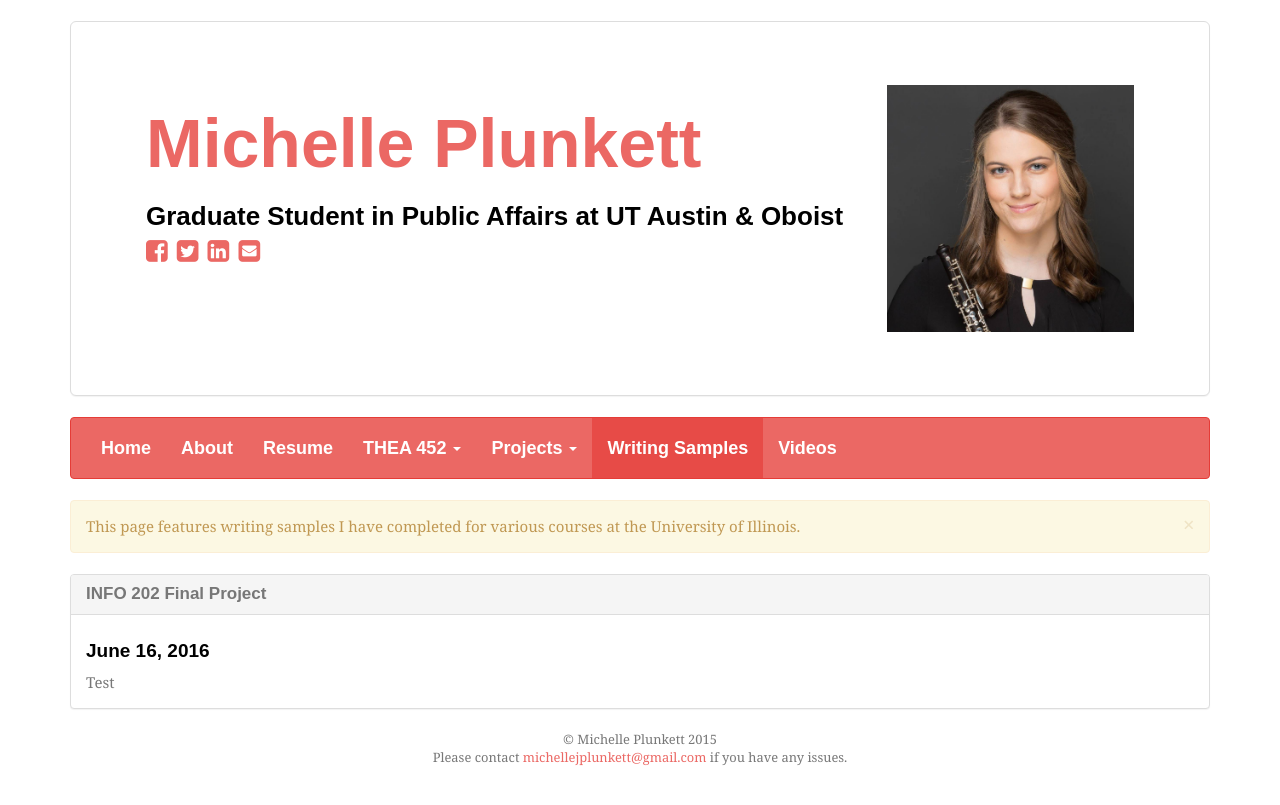
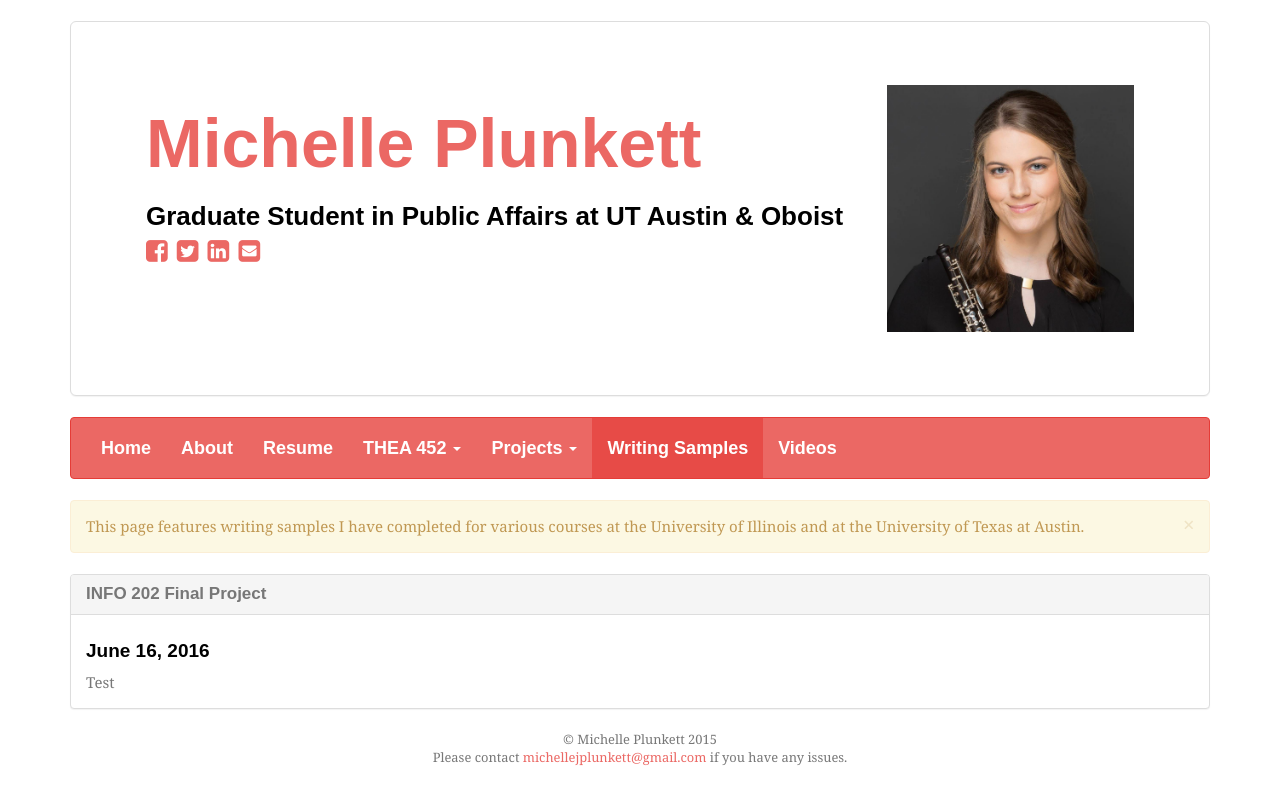
Before and after one commit to michelleplunkett/michelleplunkett.github.io, a Jekyll site: the page built from writing.html, in a window 1280 px wide. Shown: the top 805 px of the page. Built offline with Jekyll 4.4.1, drawn with Linux system fonts in a browser that asks for light colours; nearby versions of some CDN libraries; some web fonts are replaced; Markdown is read by kramdown in place of the engine named in the settings.

Commit message:
Update writing.html

```diff
--- a/writing.html
+++ b/writing.html
@@ -5,16 +5,8 @@ title: "Writing Samples"
 
 <div class="alert alert-dismissable alert-warning">
     <button type="button" class="close" data-dismiss="alert">×</button>
-    <p>This page features writing samples I have completed for various courses at the University of Illinois.</p>
+    <p>This page features writing samples I have completed for various courses at the University of Illinois and at the University of Texas at Austin.</p>
 </div>
-
-<!--
-			<div class="panel panel-default">
-					<div class="panel-body" style="margin-bottom:-1.25em">
-				            <p class="lead">This page features writing samples I have completed for various courses at the University of Illinois.</p>
-					</div>
-			</div>
--->
 
 <!-- The posts -->
   <div class="col">
```
